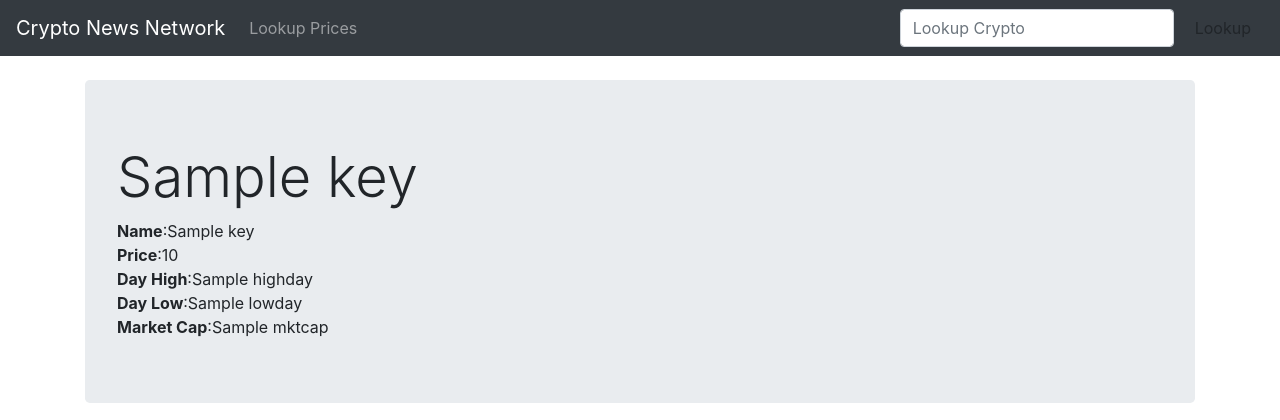
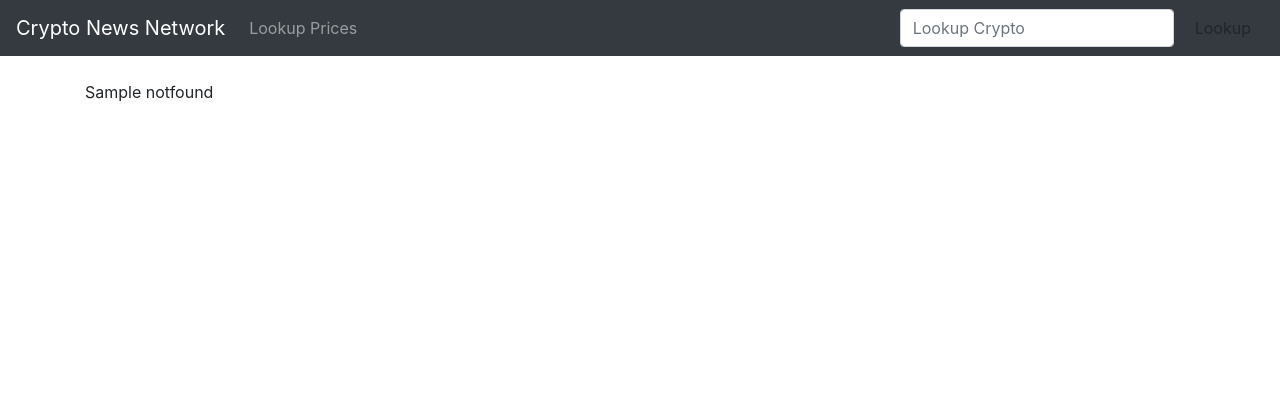
Before and after one commit to duducus/cryptocurrency, a Django app: template crypto/templates/prices.html in a window 1280 px wide. Shown: the top 420 px of the page. Run offline with Django 3.2, Linux system fonts and the light colour scheme; the template is opened without the code that fills it: most values are stand-ins (such as "Sample title", 1, 10 or a date in 2020); some libraries are stand-ins or nearby versions.

Commit message:
site complete

```diff
--- a/crypto/templates/prices.html
+++ b/crypto/templates/prices.html
@@ -1,6 +1,14 @@
 {% extends 'base.html' %}
 
 {% block content %}
+
+      {% if notfound %}
+          {{ notfound }}
+
+      {% else %}
+      {% if crypto.Response %}
+          Sorry, {{ quote }} doesn't exist. Please Try Again...
+      {% endif %}
 
   {% for key, value in crypto.DISPLAY.items %}
 
@@ -15,6 +23,7 @@
     <br/><br/>
 
     {% endfor %}
+    {% endif %}
     <br/><br/>
 
 
--- a/crypto/views.py
+++ b/crypto/views.py
@@ -26,4 +26,5 @@ def prices(request):
 
 
     else:
-        return render(request, 'prices.html', {})
+        notfound = "Enter a crypto Currency symbol into the form above ..."
+        return render(request, 'prices.html', {'notfound': notfound})
```
